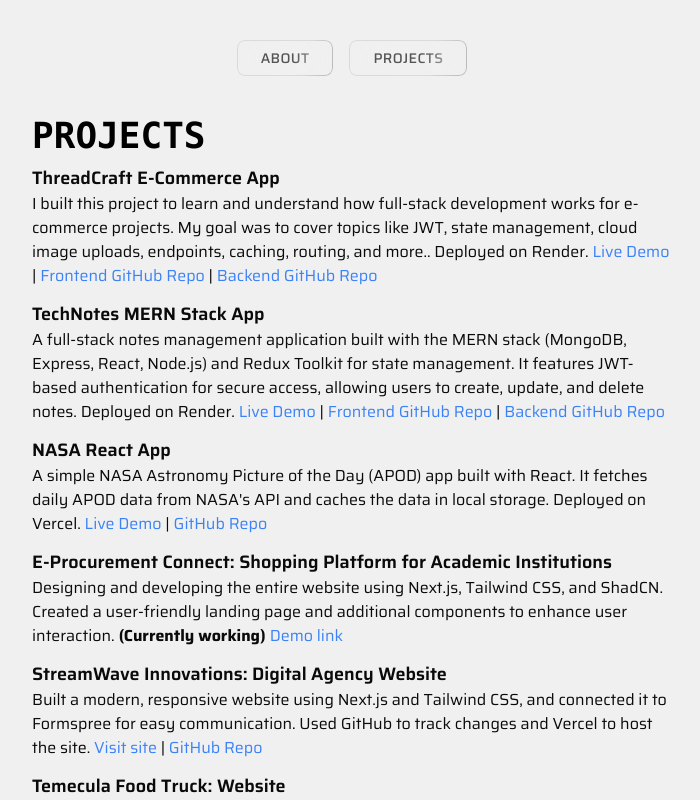
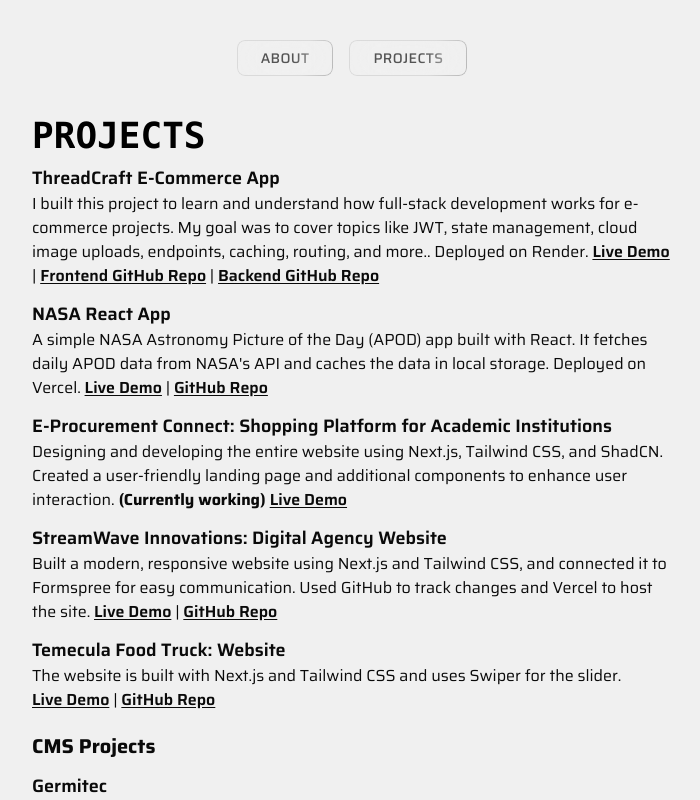
Before and after one commit to yusufkarakaya/yusufkarakaya-nextjs, a Next.js app: page /projects in a window 1280 px wide. Shown: the top 800 px of the page, without its empty margins (288-988 px from the left). Built offline with nearby package versions, Linux system fonts and the light colour scheme.

Commit message:
empty spaces removed

```diff
--- a/app/navbar/page.jsx
+++ b/app/navbar/page.jsx
@@ -1,6 +1,5 @@
 import React from 'react'
 import Link from 'next/link'
-
 import ShinyButton from '@/components/ui/shiny-button'
 
 const page = () => {
--- a/app/page.tsx
+++ b/app/page.tsx
@@ -7,13 +7,17 @@
   return (
     <>
       <main className="flex justify-center pb-10 ">
-        <div className="w-11/12 md:w-10/12 lg:w-8/12 xl:w-6/12 2xl:w-5/12 mt-10 ">
+        <div
+          key="main-container"
+          className="w-11/12 md:w-10/12 lg:w-8/12 xl:w-6/12 2xl:w-5/12 mt-10 "
+        >
           <div className="justify-center">
-            <Navbar />
+            <Navbar key="navbar" />
             {/* <h1 className="text-xl sm:text-2xl md:text-3xl font-bold">
 
-            </h1> */}
+              </h1> */}
             <HyperText
+              key="hypertext"
               className="text-4xl font-bold text-black dark:text-white"
               text="Yusuf Karakaya"
             />
@@ -27,19 +31,20 @@
               having a solid background in CMS platforms like WordPress and
               Webflow for content-driven projects.
             </p>
-            <br />
 
-            <div className="mt-2 text-sm md:text-base">
-              <strong className="block text-sm md:text-base">Skills:</strong>
-              <section className="flex gap-1">
-                <Button>JavaScript</Button>
-                <Button>Reactjs</Button>
-                <Button>Node.js</Button>
-                <Button>MongoDB</Button>
-                <Button>Redux Toolkit</Button>
-                <Button>TailwindCSS</Button>
-                <Button>HTML</Button>
-                <Button>CSS</Button>
+            <div className="mt-5 text-sm md:text-base">
+              <strong className="block  ">Skills:</strong>
+              <section className="flex flex-wrap gap-1">
+                <Button key="js">JavaScript</Button>
+                <Button key="react">Reactjs</Button>
+                <Button key="node">Node.js</Button>
+                <Button key="mongo">MongoDB</Button>
+                <Button key="redux">Redux Toolkit</Button>
+                <Button key="tailwind">TailwindCSS</Button>
+                <Button key="html">HTML</Button>
+                <Button key="css">CSS</Button>
+                <Button key="wp">WordPress</Button>
+                <Button key="webflow">Webflow</Button>
               </section>
               {/* New Experience Section */}
               <div className="mt-5">
@@ -70,7 +75,7 @@
 
             <div className="mt-5">
               <h2 className="text-lg md:text-xl font-bold">Education</h2>
-              <p className="text-sm md:text-base">
+              <p className="mb-1 text-sm md:text-base">
                 Coding Dojo - Software Development - 2023 - Los Angeles, CA -{' '}
                 <a
                   href="https://app.diplomasafe.com/en-US/diploma/dbe6d0954f986cbe000af70fcc6fdb901a11b2280/"
@@ -80,12 +85,10 @@
                   Certificate
                 </a>
               </p>
-              <br />
-              <p className="text-sm md:text-base">
+              <p className="mb-1 text-sm md:text-base">
                 GFN & Bahçeşehir Üniversitesi Wissen Akademie Microsoft Software
                 and Database Expertise Training | 2016
               </p>
-              <br />
               <p className="text-sm md:text-base">
                 Beykent University - Computer Programming - 2010, 2012 -
                 Istanbul, Turkiye
@@ -100,12 +103,11 @@
                 <div className="flex gap-3">
                   <span className="flex mt-1">
                     <a
-                      className=" flex"
+                      className="flex transform transition-transform duration-300 hover:scale-110 hover:brightness-125"
                       href="https://www.linkedin.com/in/ykarakaya/"
                       target="_blank"
                       rel="noopener noreferrer"
                     >
-                      Linkedin Profile:{'  '}
                       <Image
                         src="/assets/linkedin.png"
                         alt="Yusuf Karakaya linkedin"
@@ -116,12 +118,11 @@
                   </span>
                   <span className="flex mt-1">
                     <a
-                      className=" flex"
+                      className="flex transform transition-transform duration-300 hover:scale-110 hover:brightness-125"
                       href="https://github.com/yusufkarakaya"
                       target="_blank"
                       rel="noopener noreferrer"
                     >
-                      Github Profile:{' '}
                       <Image
                         src="/assets/github.png"
                         alt="Yusuf Karakaya github"
--- a/app/projects/page.jsx
+++ b/app/projects/page.jsx
@@ -25,7 +25,7 @@
                 topics like JWT, state management, cloud image uploads,
                 endpoints, caching, routing, and more.. Deployed on Render.{' '}
                 <a
-                  className="text-blue-500"
+                  className="font-semibold underline underline-offset-2 inline-block transform transition-transform duration-300 hover:scale-105"
                   href="https://threadcraft-ecommerce.onrender.com/#/"
                   target="_blank"
                   rel="noopener noreferrer"
@@ -34,7 +34,7 @@
                 </a>{' '}
                 |{' '}
                 <a
-                  className="text-blue-500"
+                  className="font-semibold underline underline-offset-2 inline-block transform transition-transform duration-300 hover:scale-105"
                   href="https://github.com/yusufkarakaya/ThreadCraft-eCommerce"
                   target="_blank"
                   rel="noopener noreferrer"
@@ -43,46 +43,8 @@
                 </a>{' '}
                 |{' '}
                 <a
-                  className="text-blue-500"
+                  className="font-semibold underline underline-offset-2 inline-block transform transition-transform duration-300 hover:scale-105"
                   href="https://github.com/yusufkarakaya/e-commerce-api"
-                  target="_blank"
-                  rel="noopener noreferrer"
-                >
-                  Backend GitHub Repo
-                </a>
-              </p>
-            </div>
-            <div className="mt-3">
-              <h3 className="text-md md:text-lg font-semibold">
-                TechNotes MERN Stack App
-              </h3>
-              <p className="text-sm md:text-base">
-                A full-stack notes management application built with the MERN
-                stack (MongoDB, Express, React, Node.js) and Redux Toolkit for
-                state management. It features JWT-based authentication for
-                secure access, allowing users to create, update, and delete
-                notes. Deployed on Render.{' '}
-                <a
-                  className="text-blue-500"
-                  href="https://technotes-api-f7ke.onrender.com/"
-                  target="_blank"
-                  rel="noopener noreferrer"
-                >
-                  Live Demo
-                </a>{' '}
-                |{' '}
-                <a
-                  className="text-blue-500"
-                  href="https://github.com/yusufkarakaya/technotes/tree/main"
-                  target="_blank"
-                  rel="noopener noreferrer"
-                >
-                  Frontend GitHub Repo
-                </a>{' '}
-                |{' '}
-                <a
-                  className="text-blue-500"
-                  href="https://github.com/yusufkarakaya/technotes-backend"
                   target="_blank"
                   rel="noopener noreferrer"
                 >
@@ -100,7 +62,7 @@
                 React. It fetches daily APOD data from NASA&apos;s API and
                 caches the data in local storage. Deployed on Vercel.{' '}
                 <a
-                  className="text-blue-500"
+                  className="font-semibold underline underline-offset-2 inline-block transform transition-transform duration-300 hover:scale-105"
                   href="https://nasa-react-app-taupe.vercel.app/"
                   target="_blank"
                   rel="noopener noreferrer"
@@ -109,7 +71,7 @@
                 </a>{' '}
                 |{' '}
                 <a
-                  className="text-blue-500"
+                  className="font-semibold underline underline-offset-2 inline-block transform transition-transform duration-300 hover:scale-105"
                   href="https://github.com/yusufkarakaya/nasa-react-app"
                   target="_blank"
                   rel="noopener noreferrer"
@@ -130,12 +92,12 @@
                 and additional components to enhance user interaction.
                 <strong> (Currently working) </strong>{' '}
                 <a
-                  className="text-blue-500"
+                  className="font-semibold underline underline-offset-2 inline-block transform transition-transform duration-300 hover:scale-105"
                   href="https://esatys-frontend.vercel.app/"
                   target="_blank"
                   rel="noopener noreferrer"
                 >
-                  Demo link
+                  Live Demo
                 </a>
               </p>
             </div>
@@ -149,16 +111,16 @@
                 CSS, and connected it to Formspree for easy communication. Used
                 GitHub to track changes and Vercel to host the site.{' '}
                 <a
-                  className="text-blue-500"
+                  className="font-semibold underline underline-offset-2 inline-block transform transition-transform duration-300 hover:scale-105"
                   href="https://agency-website-nextjs-five.vercel.app/"
                   target="_blank"
                   rel="noopener noreferrer"
                 >
-                  Visit site
+                  Live Demo
                 </a>{' '}
                 |{' '}
                 <a
-                  className="text-blue-500"
+                  className="font-semibold underline underline-offset-2 inline-block transform transition-transform duration-300 hover:scale-105"
                   href="https://github.com/yusufkarakaya/agency-website-nextjs"
                   target="_blank"
                   rel="noopener noreferrer"
@@ -176,16 +138,16 @@
                 The website is built with Next.js and Tailwind CSS and uses
                 Swiper for the slider.{' '}
                 <a
-                  className="text-blue-500"
+                  className="font-semibold underline underline-offset-2 inline-block transform transition-transform duration-300 hover:scale-105"
                   href="https://foodtruck-roan.vercel.app/"
                   target="_blank"
                   rel="noopener noreferrer"
                 >
-                  Visit site
+                  Live Demo
                 </a>{' '}
                 |{' '}
                 <a
-                  className="text-blue-500"
+                  className="font-semibold underline underline-offset-2 inline-block transform transition-transform duration-300 hover:scale-105"
                   href="https://github.com/yusufkarakaya/foodtruck"
                   target="_blank"
                   rel="noopener noreferrer"
@@ -206,7 +168,7 @@
                   fast.
                   <strong> (Webflow) </strong>{' '}
                   <a
-                    className="text-blue-500"
+                    className="font-semibold underline underline-offset-2 inline-block transform transition-transform duration-300 hover:scale-105"
                     href="https://www.germitec.com/"
                     target="_blank"
                     rel="noopener noreferrer"
@@ -225,7 +187,7 @@
                   ensuring it works well on all devices.
                   <strong> (WordPress) </strong>{' '}
                   <a
-                    className="text-blue-500"
+                    className="font-semibold underline underline-offset-2 inline-block transform transition-transform duration-300 hover:scale-105"
                     href="https://www.rooneypartners.com/"
                     target="_blank"
                     rel="noopener noreferrer"
@@ -242,7 +204,7 @@
                   company, adding features to manage complex content.
                   <strong> (WordPress) </strong>{' '}
                   <a
-                    className="text-blue-500"
+                    className="font-semibold underline underline-offset-2 inline-block transform transition-transform duration-300 hover:scale-105"
                     href="https://www.ictbio.com/"
                     target="_blank"
                     rel="noopener noreferrer"
@@ -259,7 +221,7 @@
                   focusing on seamless user experience and responsive design.
                   <strong> (Webflow) </strong>{' '}
                   <a
-                    className="text-blue-500"
+                    className="font-semibold underline underline-offset-2 inline-block transform transition-transform duration-300 hover:scale-105"
                     href="https://www.novele.com/"
                     target="_blank"
                     rel="noopener noreferrer"
```
Also changed, not shown: app/layout.tsx (+17 -16 lines).
